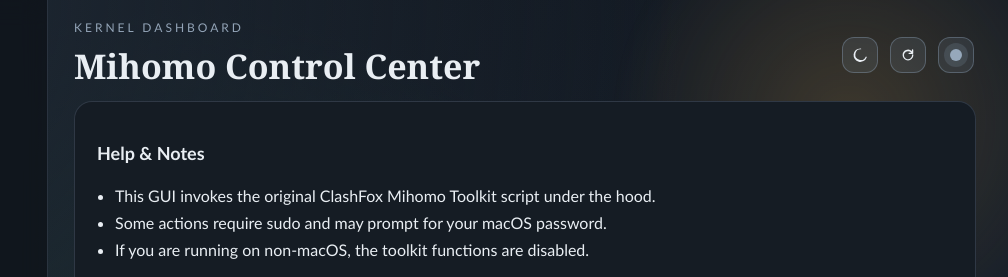
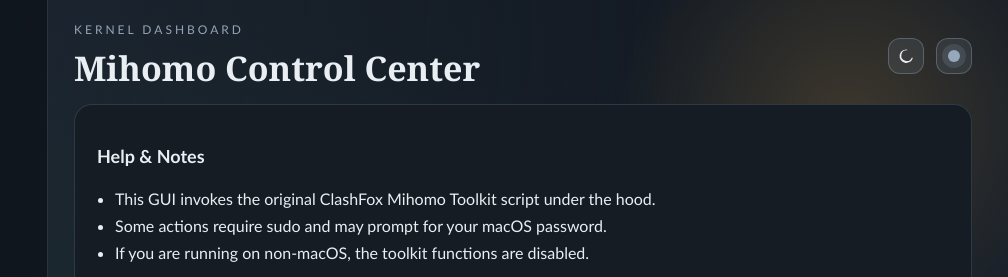
Before and after one commit to lukuochiang/ClashFox, an Electron app: page src/renderer/help.html in a window 1180 px wide. Shown: the top 277 px of the page, 172-1180 px from the left. Drawn offline with Linux system fonts and the light colour scheme; no server answers.

Commit message:
feat(ui): 优化滚动条交互与移除刷新按钮
- 重构滚动条样式，始终显示滚动条轨道但默认隐藏滑块
- 使用 scrollbar-gutter 属性避免布局抖动，替代动态显示/隐藏方案
- 移除侧边栏和面板的滚动条内边距，改为使用现代 CSS 滚动条属性
- 注释掉顶部工具栏的刷新状态按钮（ID: refreshStatus）
- 调整滚动条滑块颜色和悬停效果，提升视觉一致性

```diff
--- a/src/renderer/renderer.js
+++ b/src/renderer/renderer.js
@@ -3289,9 +3289,40 @@
   }
 }
 
+function setLayoutReady() {
+  if (document.body && !document.body.classList.contains('layout-ready')) {
+    document.body.classList.add('layout-ready');
+  }
+}
+
 async function loadLayoutParts() {
   const menuContainer = document.getElementById('menuContainer');
   const topbarContainer = document.getElementById('topbarContainer');
+  let hasCache = false;
+  try {
+    if (menuContainer) {
+      const cachedMenu = sessionStorage.getItem('layout:menu');
+      if (cachedMenu) {
+        menuContainer.innerHTML = cachedMenu;
+        hasCache = true;
+      }
+    }
+    if (topbarContainer) {
+      const cachedTopbar = sessionStorage.getItem('layout:topbar');
+      if (cachedTopbar) {
+        topbarContainer.innerHTML = cachedTopbar;
+        hasCache = true;
+      }
+    }
+  } catch {
+    // Ignore cache errors
+  }
+  if (hasCache) {
+    refreshLayoutRefs();
+    bindNavButtons();
+    bindTopbarActions();
+    setLayoutReady();
+  }
   const tasks = [];
   if (menuContainer) {
     tasks.push(
@@ -3300,6 +3331,11 @@
         .then((html) => {
           if (html) {
             menuContainer.innerHTML = html;
+            try {
+              sessionStorage.setItem('layout:menu', html);
+            } catch {
+              // Ignore cache errors
+            }
           }
         })
     );
@@ -3311,6 +3347,11 @@
         .then((html) => {
           if (html) {
             topbarContainer.innerHTML = html;
+            try {
+              sessionStorage.setItem('layout:topbar', html);
+            } catch {
+              // Ignore cache errors
+            }
           }
         })
     );
@@ -3321,6 +3362,7 @@
   refreshLayoutRefs();
   bindNavButtons();
   bindTopbarActions();
+  setLayoutReady();
 }
 
 langButtons.forEach((btn) => {
--- a/src/renderer/styles.css
+++ b/src/renderer/styles.css
@@ -53,6 +53,26 @@
   overflow: hidden;
 }
 
+.app {
+  opacity: 0;
+  transition: opacity 0.28s ease;
+  will-change: opacity, transform;
+}
+
+body.layout-ready .app {
+  opacity: 1;
+}
+
+#menuContainer {
+  display: flex;
+  flex-direction: column;
+  min-height: 100%;
+}
+
+#topbarContainer {
+  min-height: 72px;
+}
+
 body[data-theme="day"] {
   background: radial-gradient(circle at top left, #f8e7c6, transparent 60%),
     radial-gradient(circle at 30% 70%, #d9f2e9, transparent 55%),
@@ -137,25 +157,21 @@
   visibility: visible;
 }
 
-/* 自定义WebKit滚动条样式 - 默认隐藏 */
+/* 自定义WebKit滚动条样式 - 预留空间避免抖动 */
 ::-webkit-scrollbar {
-  width: 0;
-  height: 0;
-}
-
-/* 当内容滚动时显示滚动条 */
-.content:hover::-webkit-scrollbar,
-.content:focus::-webkit-scrollbar,
-.panel:hover::-webkit-scrollbar,
-.panel:focus::-webkit-scrollbar {
   width: 6px;
-}
-
-.content:hover::-webkit-scrollbar-track,
-.content:focus::-webkit-scrollbar-track,
-.panel:hover::-webkit-scrollbar-track,
-.panel:focus::-webkit-scrollbar-track {
+  height: 6px;
+}
+
+.content::-webkit-scrollbar-track,
+.panel::-webkit-scrollbar-track {
   background: transparent;
+}
+
+.content::-webkit-scrollbar-thumb,
+.panel::-webkit-scrollbar-thumb {
+  background-color: rgba(148, 171, 197, 0);
+  border-radius: 3px;
 }
 
 .content:hover::-webkit-scrollbar-thumb,
@@ -163,8 +179,6 @@
 .panel:hover::-webkit-scrollbar-thumb,
 .panel:focus::-webkit-scrollbar-thumb {
   background-color: rgba(148, 171, 197, 0.5);
-  border-radius: 3px;
-  border-right: 10px solid transparent;
 }
 
 /* Tooltip positioning adjustments */
@@ -365,8 +379,9 @@
   height: 100%;
   display: flex;
   flex-direction: column;
-  /* 默认隐藏滚动条但保留滚动功能 */
-  scrollbar-width: none;
+  scrollbar-gutter: stable;
+  scrollbar-width: thin;
+  scrollbar-color: rgba(148, 171, 197, 0.5) transparent;
   /* 增加右侧内边距，为滚动条留出空间 */
   padding-right: 26px;
 }
@@ -376,7 +391,7 @@
   justify-content: space-between;
   align-items: center;
   margin-bottom: 12px;
-  padding-right: 8px;
+  padding-right: 0px;
 }
 
 .topbar-actions {
@@ -501,21 +516,13 @@
   display: none;
   animation: fadeUp 0.4s ease;
   flex: 1;
-  overflow-y: auto;
-  /* 默认隐藏滚动条但保留滚动功能 */
-  scrollbar-width: none;
-  /* 增加右侧内边距，为滚动条留出空间 */
-  padding-right: 6px;
+  overflow: visible;
 }
 
 .panel.active {
   display: block;
   flex: 1;
-  overflow-y: auto;
-  /* 默认隐藏滚动条但保留滚动功能 */
-  scrollbar-width: none;
-  /* 增加右侧内边距，为滚动条留出空间 */
-  padding-right: 6px;
+  overflow: visible;
 }
 
 .panel-grid {
--- a/src/renderer/topbar.html
+++ b/src/renderer/topbar.html
@@ -11,11 +11,11 @@
       <path d="M12.7 3.2a.9.9 0 0 1 .9 1.08 7.2 7.2 0 1 0 6.04 9.96.9.9 0 0 1 1.25 1.06 9 9 0 1 1-8.47-12.1.9.9 0 0 1 .28 0Z"/>
     </svg>
   </button>
-  <button class="icon-btn" id="refreshStatus" aria-label="Refresh status" title="Refresh">
-    <svg viewBox="0 0 24 24" aria-hidden="true">
-      <path d="M4.8 12a7.2 7.2 0 0 1 12.4-4.9V5.2a.9.9 0 0 1 1.8 0v4.6a.9.9 0 0 1-.9.9h-4.6a.9.9 0 1 1 0-1.8h2.7A5.4 5.4 0 1 0 17.4 12a.9.9 0 1 1 1.8 0 7.2 7.2 0 0 1-14.4 0Z"/>
-    </svg>
-  </button>
+<!--  <button class="icon-btn" id="refreshStatus" aria-label="Refresh status" title="Refresh">-->
+<!--    <svg viewBox="0 0 24 24" aria-hidden="true">-->
+<!--      <path d="M4.8 12a7.2 7.2 0 0 1 12.4-4.9V5.2a.9.9 0 0 1 1.8 0v4.6a.9.9 0 0 1-.9.9h-4.6a.9.9 0 1 1 0-1.8h2.7A5.4 5.4 0 1 0 17.4 12a.9.9 0 1 1 1.8 0 7.2 7.2 0 0 1-14.4 0Z"/>-->
+<!--    </svg>-->
+<!--  </button>-->
   <div class="status-light" id="statusPill" aria-label="-" title="-">
     <span class="status-dot" aria-hidden="true"></span>
   </div>
```
